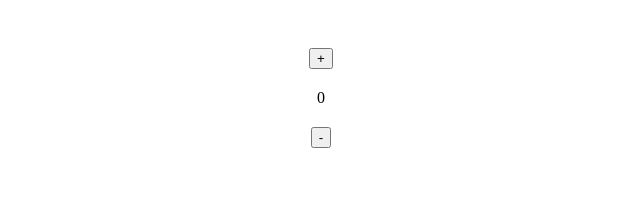
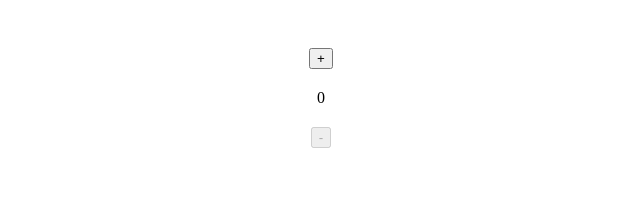
Before and after one commit to carlast22/typescript-example, a React (Vite) app: page / in a window 1280 px wide. Shown: the top 217 px of the page, without its empty margins (319-959 px from the left). Built offline with nearby package versions, Linux system fonts and the light colour scheme.

Commit message:
Add link to ci and fix error

```diff
--- a/index.tsx
+++ b/index.tsx
@@ -2,4 +2,4 @@ import React from 'react'
 import { render } from 'react-dom'
 import App from './components/App'
 
-render(<App initialNumber={'0'} />, document.getElementById('root'))
+render(<App initialNumber={0} />, document.getElementById('root'))
```
Also changed, not shown: 1 other file (tests, documents, lock files or other folders).
